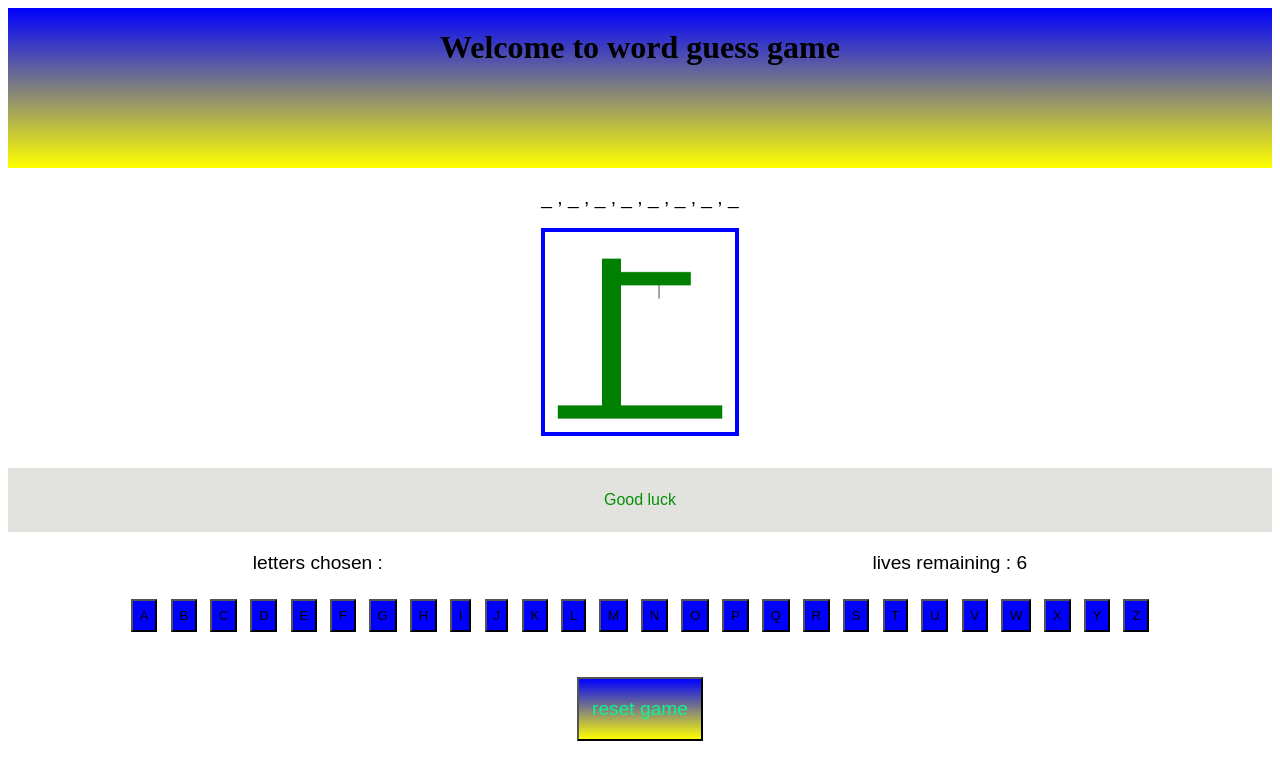
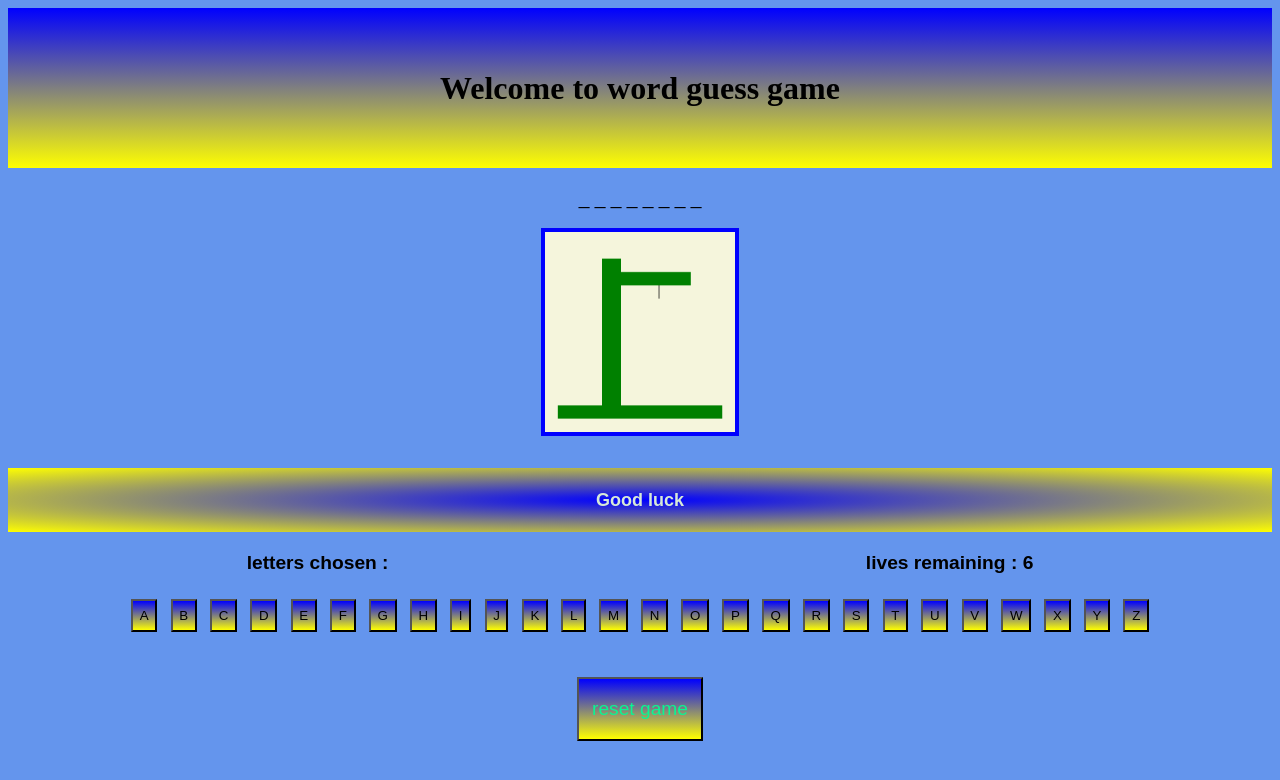
Before and after one commit to Abuoblie/HangMan, a plain HTML site: page index.html in a window 1280 px wide. Drawn offline with Linux system fonts and the light colour scheme.

Commit message:
css modifications

```diff
--- a/Script.js
+++ b/Script.js
@@ -26,7 +26,7 @@ let Answer = [];
 let lives = document.getElementById("lives");
 lives.innerHTML = MaxWrongchoices;
 for (let index = 0; index < hiddenWord.length; index++) {
-    Answer[index] = " _ ";
+    Answer[index] = (" _ ");
 }
 document.getElementById("reset").addEventListener("click",
         () => {
@@ -52,7 +52,7 @@ document.getElementById("reset").addEventListener("click",
             CorrectL = 0;
             lives.innerHTML = MaxWrongchoices;
 
-            document.getElementById("answer").innerHTML = Answer;
+            document.getElementById("answer").innerHTML = Answer.join('');
             canvas.i
             canvas.style.backgroundColor ="white";
             context.clearRect(canvas.width/2 -30, yPos-80, 120, 80);
@@ -62,7 +62,7 @@ document.getElementById("reset").addEventListener("click",
  )
 
 
-document.getElementById("answer").innerHTML = Answer;
+document.getElementById("answer").innerHTML = Answer.join(' ');
 const bArray = Array.from(document.querySelectorAll("button.char"));
 bArray.forEach($btn =>{
     $btn.addEventListener(
@@ -70,12 +70,12 @@ bArray.forEach($btn =>{
         ()=>{
             Correct = 0;
             guessLetters.push($btn.textContent.toLowerCase());
-            document.getElementById("gLetters").innerHTML = guessLetters;
+            document.getElementById("gLetters").innerHTML = guessLetters.join(' ');
             $btn.disabled =true;
             for (let index = 0; index < hiddenWord.length; index++) {
                 if(hiddenWord[index] === $btn.textContent.toLowerCase()){
                     Answer[index] = $btn.textContent.toLowerCase();
-                    document.getElementById("answer").innerHTML = Answer;
+                    document.getElementById("answer").innerHTML = Answer.join(' ');
                     Correct += 1;
                 }
 
@@ -139,6 +139,8 @@ bArray.forEach($btn =>{
                 document.getElementById("result").style.color = "white";
                 canvas.style.backgroundColor ="green";
                 context.clearRect(canvas.width/2 -30, yPos-90, 120, 80);
+
+
             }
             else if (Wrong === MaxWrongchoices) {
                 document.getElementById("result").style.backgroundColor = "red";
--- a/style.css
+++ b/style.css
@@ -1,8 +1,12 @@
+body {
+    box-sizing: border-box;
+    background-color: cornflowerblue;
+}
 .char {
     margin: .5em;
     padding: .5em;
     text-align: center;
-    background-color: blue;
+    background-image: linear-gradient(blue, yellow);
 }
  #result {
     display: flex;
@@ -12,10 +16,12 @@
     font-size: 15.em;
     font-family: Arial, Helvetica, sans-serif;
     text-align: center;
-    background-color: rgb(226, 226, 222);
+    background-image: radial-gradient(blue, yellow);
     align-items: center;
     justify-content: center;
-    color: rgb(8, 143, 8);
+    color: rgb(215, 233, 215);
+    font-size: large;
+    font-weight: 600;
 
 
 }
@@ -39,6 +45,7 @@
 .container p{
     font-size: larger;
     font-family: sans-serif;
+    font-weight: 900;
 }
 main{
     position: relative;
@@ -61,8 +68,17 @@ header {
     width: 100%;
     height: 20vh;
     display: flex;
+    flex-direction: column;
     justify-content: center;
     background-image: linear-gradient(blue, yellow);
+    align-items: center;
+}
+nav{
+    display: flex;
+    padding: 1em;
+}
+nav button{
+    margin: 1em;
 }
 canvas {
     display: block;
@@ -71,4 +87,5 @@ canvas {
     width: 15%;
     height: 25vh;
     margin-bottom: 2em;
+    background-color: beige;
 }
```
Also changed, not shown: index.html (+1 -0 lines), 1mb.gif (added).
